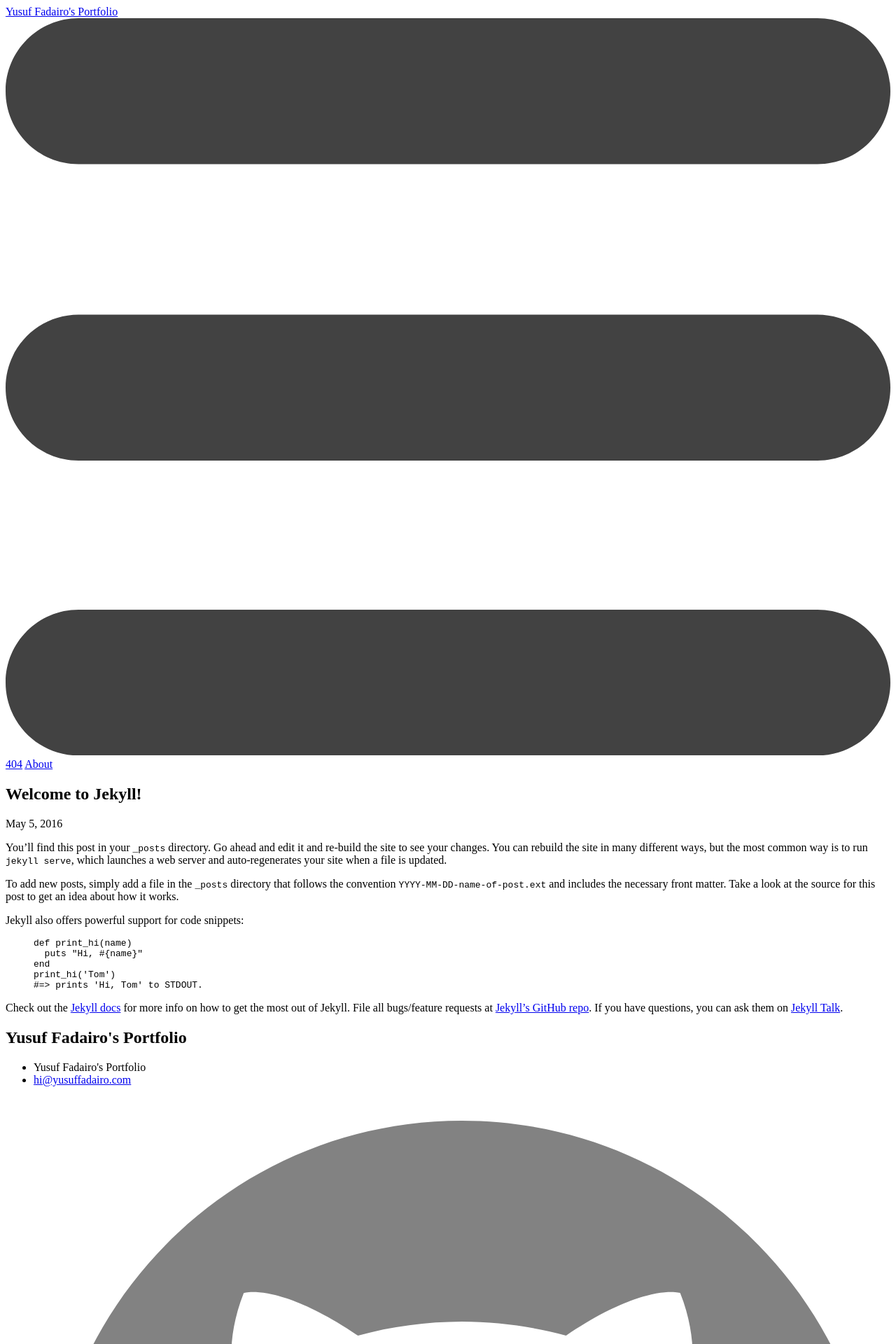
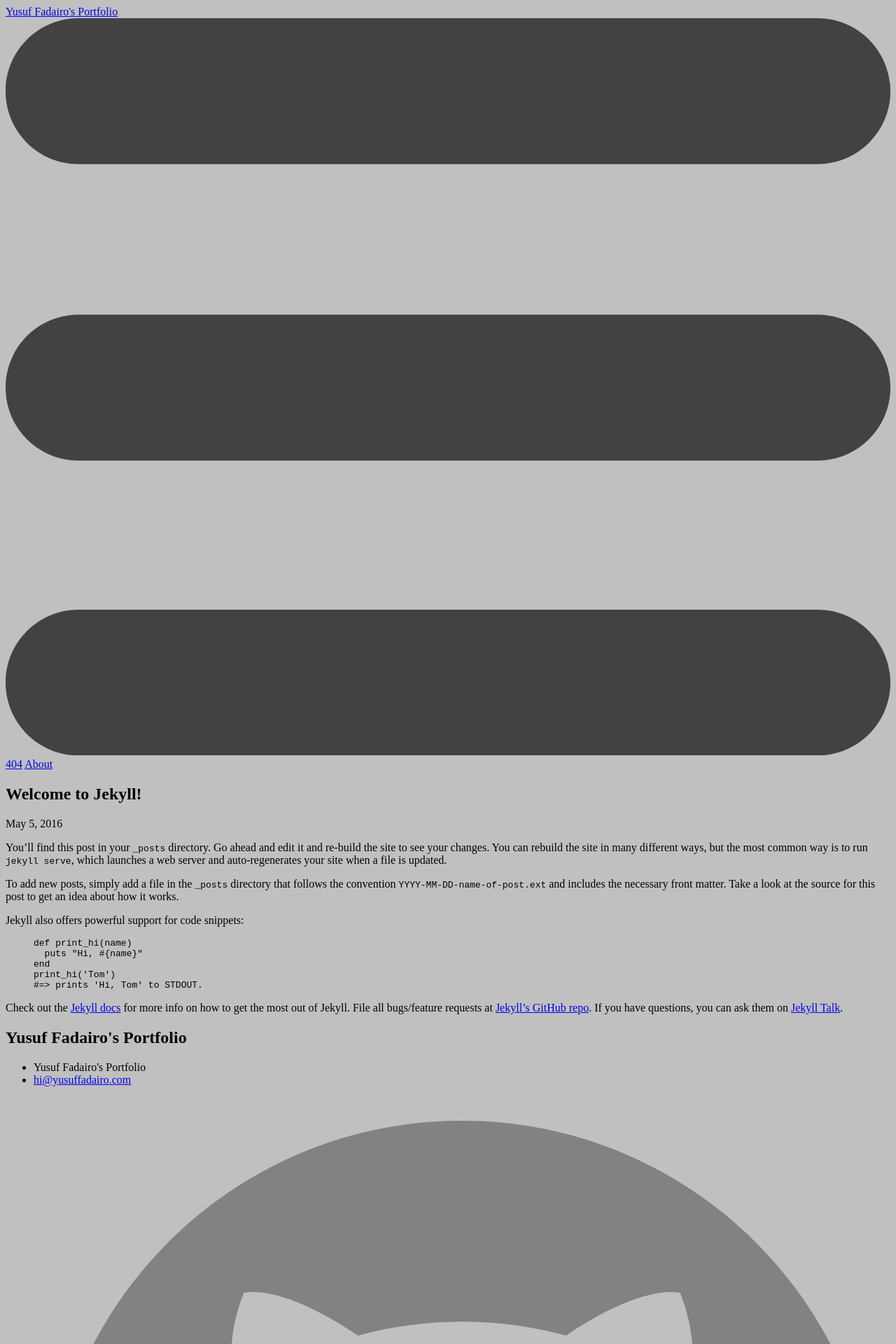
Before and after one commit to nomadyus/yusuf-kami.github.io, a Jekyll site: the page built from _posts/2016-05-05-welcome-to-jekyll.markdown, in a window 1280 px wide. Shown: the top 1920 px of the page at 70% size. Built offline with Jekyll 4.4.1, drawn with Linux system fonts in a browser that asks for light colours.

Commit message:
adding emai emphasis

```diff
--- a/_sass/_plain.scss
+++ b/_sass/_plain.scss
@@ -1,3 +1,7 @@
+body  {
+  background-color: #c0c0c0;
+}
+
 .ff-verdana {
   font-family: Verdana, sans-serif;
 }
@@ -18,9 +22,15 @@
   color: #ff00bb;
 }
 
-.highlight:hover {
-  color: #000;
-  background-color: #ffb700;
+.emphasize:hover {
+  border-color: #ffb700;
+  border-style: solid;
+  border-width: 0px;
+  border-bottom-width: 2px;
+}
+
+.emphasize {
+  color: #fbfbfb;
 }
 
 .left-50 {
```
